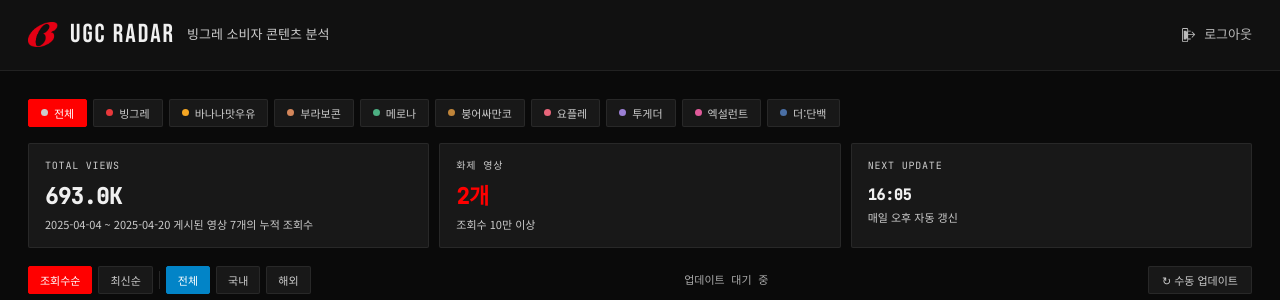
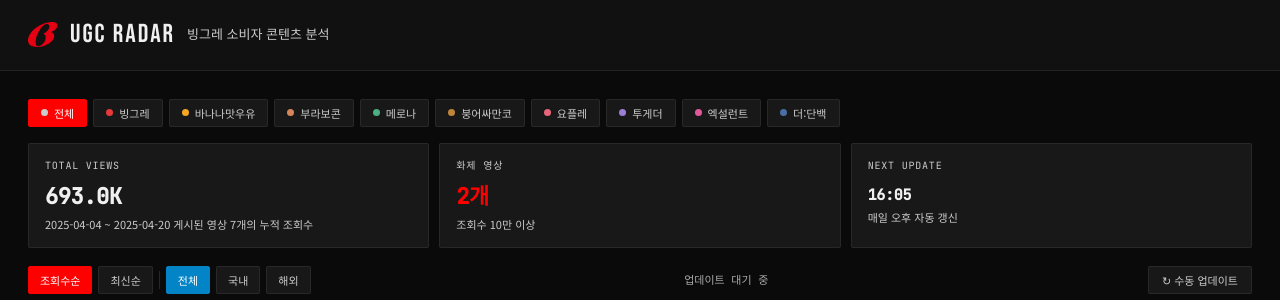
Before and after one commit to junglepark94-alt/ugc-only, a Flask app: page / in a window 1280 px wide. Shown: the top 300 px of the page. Run offline with Flask 3, Linux system fonts and the light colour scheme.

Commit message:
feat: 비밀번호 미설정 시 로그인 화면 제거, 로그아웃 버튼 삭제
Co-Authored-By: Claude Fable 5 <noreply@anthropic.com>

```diff
--- a/app.py
+++ b/app.py
@@ -440,6 +440,9 @@ def index():
 
 @app.route("/login", methods=["GET", "POST"])
 def viewer_login():
+    # 비밀번호 미설정 시 로그인 화면 없이 바로 대시보드로
+    if not DASHBOARD_PASSWORD:
+        return redirect(url_for("index"))
     error = ""
     if request.method == "POST":
         pw = request.form.get("password", "")
--- a/templates/ugc.html
+++ b/templates/ugc.html
@@ -126,9 +126,6 @@ body { background:var(--dark); color:var(--text); font-family:'Noto Sans KR',san
     <div class="page-title">UGC RADAR</div>
     <div class="page-title-kr">빙그레 소비자 콘텐츠 분석</div>
   </div>
-  <a href="/logout" class="logout-btn">
-    <svg viewBox="0 0 16 16" fill="currentColor"><path d="M10 3H7V1.5A1.5 1.5 0 005.5 0h-4A1.5 1.5 0 000 1.5v13A1.5 1.5 0 001.5 16h4A1.5 1.5 0 007 14.5V13h3v-1H7V4h3V3zM6 14.5a.5.5 0 01-.5.5h-4a.5.5 0 01-.5-.5v-13a.5.5 0 01.5-.5h4a.5.5 0 01.5.5V4H5V3H2v10h3v-1h1v2.5zm8.854-7.354l-3-3a.5.5 0 00-.708.708L13.293 7H7v1h6.293l-2.147 2.146a.5.5 0 00.708.708l3-3a.5.5 0 000-.708z"/></svg>로그아웃
-  </a>
 </div>
 
 <div class="content">
```
